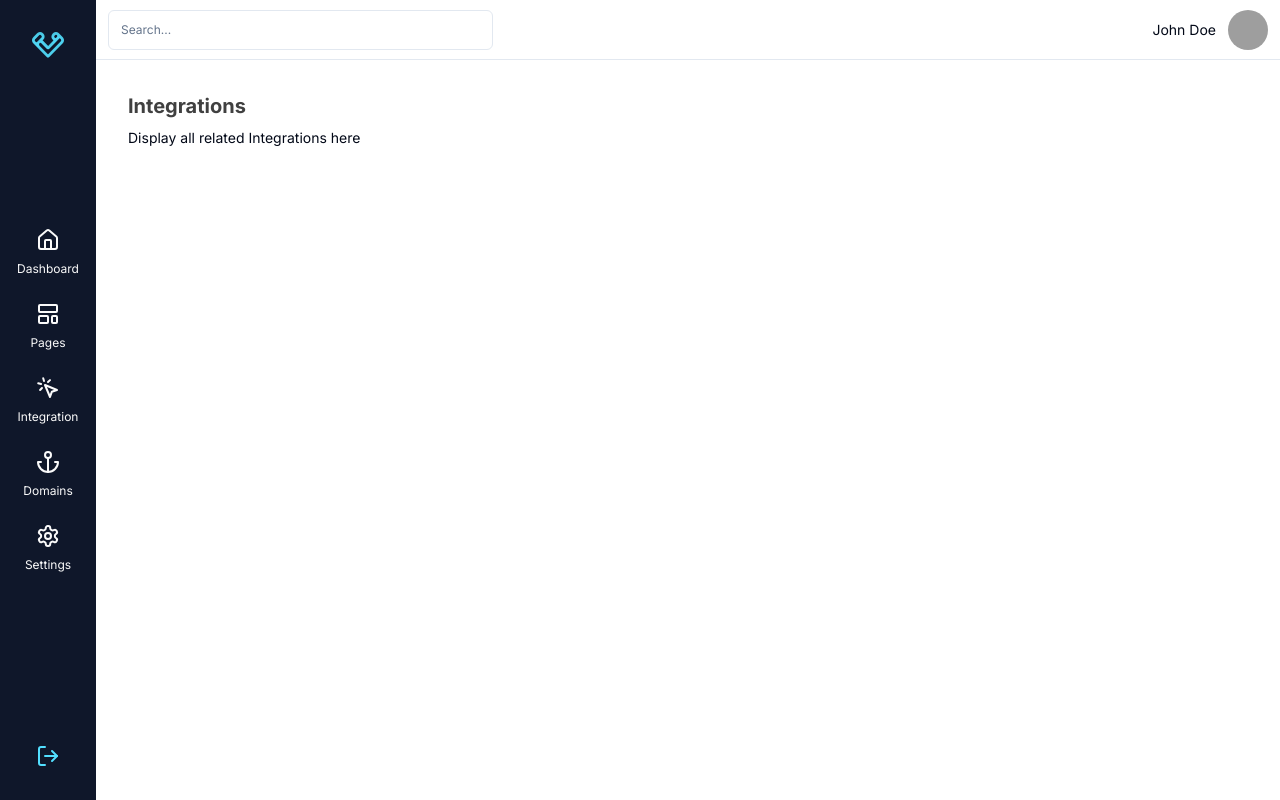
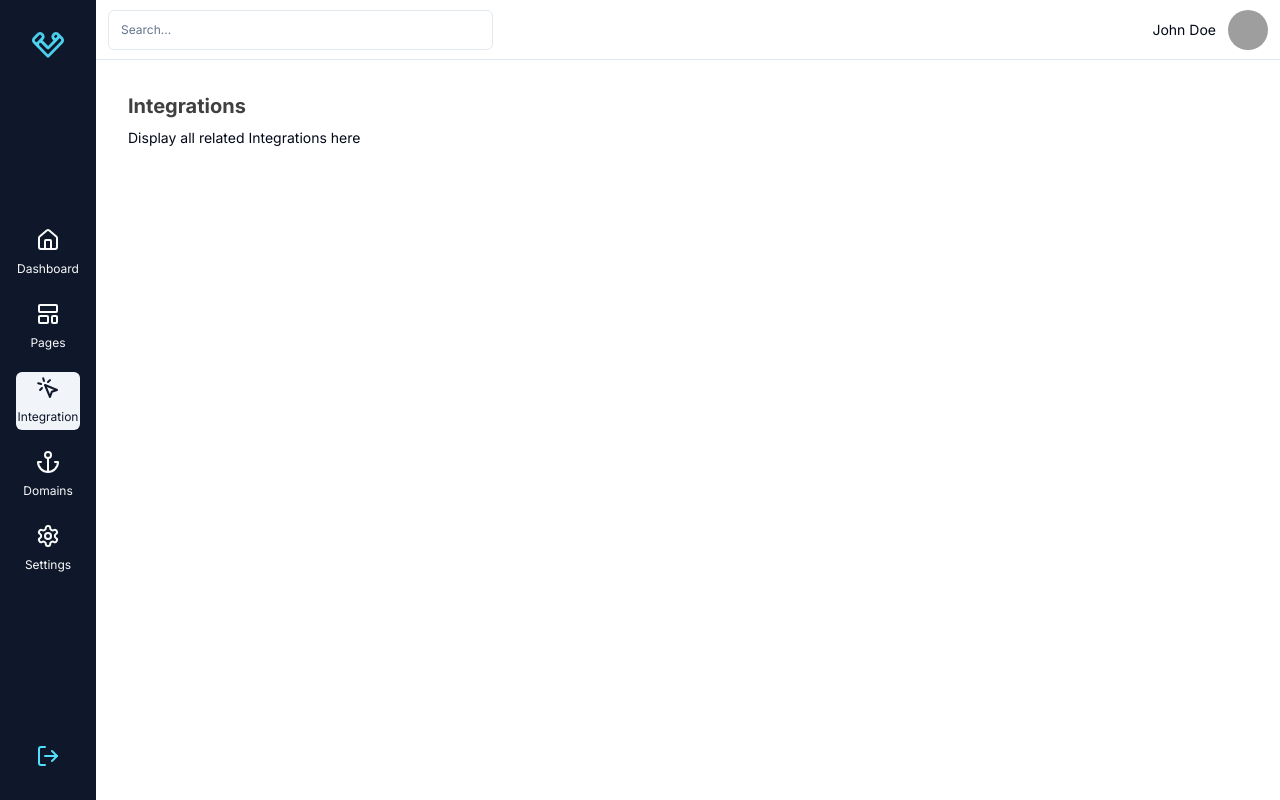
Before and after one commit to krizoeris/Verthem, a Next.js app: page /dashboard/integration in a window 1280 px wide. Built offline with nearby package versions, Linux system fonts and the light colour scheme; grey boxes are pictures that could not be loaded.

Commit message:
update: active route

```diff
--- a/app/dashboard/campaigns/layout.tsx
+++ b/app/dashboard/campaigns/layout.tsx
@@ -1,4 +1,6 @@
 import type { Metadata } from "next";
+import { Suspense } from 'react'
+import Loading from "./loading";
 
 export const metadata: Metadata = {
     title: "Pages",
@@ -10,6 +12,10 @@ export default function CampaignsPageLayout({
         children: React.ReactNode;
     }>) {
     return (
-        <>{ children }</>
+        <>
+            <Suspense fallback={<Loading />}>
+                { children }
+            </Suspense>
+        </>
     );
 }
--- /dev/null
+++ b/app/dashboard/campaigns/loading.tsx
@@ -0,0 +1,8 @@
+import React from 'react';
+export default function Loading() {
+    // You can add any UI inside Loading, including a Skeleton.
+    return (
+        // replace with loading component
+        <div className="w-[100px] h-[100px] bg-slate-700">test loading</div>
+    )
+}
--- a/components/dashboard/Aside.tsx
+++ b/components/dashboard/Aside.tsx
@@ -1,6 +1,8 @@
+'use client'
 import React from "react"
 import Image from "next/image"
 import Link from "next/link"
+import { usePathname } from 'next/navigation'
 
 // Import Types
 import { MenuItem } from "@/app/types/definitions";
@@ -28,6 +30,9 @@ const iconMapping = {
 };
 
 export default function Aside() {
+  // Pass pathname to MenuListProps
+  const pathName = usePathname();
+
   // Menu List
   const menuList: MenuItem[] = [
     {
@@ -69,7 +74,7 @@ export default function Aside() {
       </div>
 
       <div className="flex flex-col items-center">
-        <MenuList menuList={menuList} iconMapping={iconMapping} />
+        <MenuList menuList={menuList} iconMapping={iconMapping} pathName={pathName} />
       </div>
 
       <div>
--- a/components/dashboard/menu/MenuList.tsx
+++ b/components/dashboard/menu/MenuList.tsx
@@ -5,18 +5,19 @@ import { MenuItem } from "@/app/types/definitions";
 type MenuListProps = {
     menuList: MenuItem[];
     iconMapping: Record<string, React.ComponentType<React.SVGProps<SVGSVGElement>>>;
+    pathName: string;
 };
 
-const MenuList: FC<MenuListProps> = ({ menuList, iconMapping }) => {
+const MenuList: FC<MenuListProps> = ({ menuList, iconMapping, pathName }) => {
     return (
         <ul className="flex flex-col gap-4">
             {menuList.map((menu, index) => {
                 const Icon = iconMapping[menu.icon];
                 return (
-                <li key={index} className="w-[64px] group pt-1 pb-1 hover:bg-slate-100 hover:transition-all hover:ease-in rounded-md">
+                <li key={index} className={`${pathName === `${menu.link}` ? 'w-[64px] group pt-1 pb-1 bg-slate-100 rounded-md' : 'w-[64px] group pt-1 pb-1 hover:bg-slate-100 hover:transition-all hover:ease-in rounded-md'}`}>
                     <Link href={menu.link}>
-                    <div className="flex flex-col items-center justify-center gap-2 group-hover:text-slate-900 group-hover:transition-all group-hover:ease-in">
-                        <Icon className="w-6 h-6" />
+                    <div className={`${pathName === `${menu.link}` ? 'flex flex-col items-center justify-center gap-2 text-slate-900' : 'flex flex-col items-center justify-center gap-2 group-hover:text-slate-900 group-hover:transition-all group-hover:ease-in'}`}>
+                        <Icon className="w-6 h-6"/>
                         <p className="text-sm">{menu.title}</p>
                     </div>
                     </Link>
```
